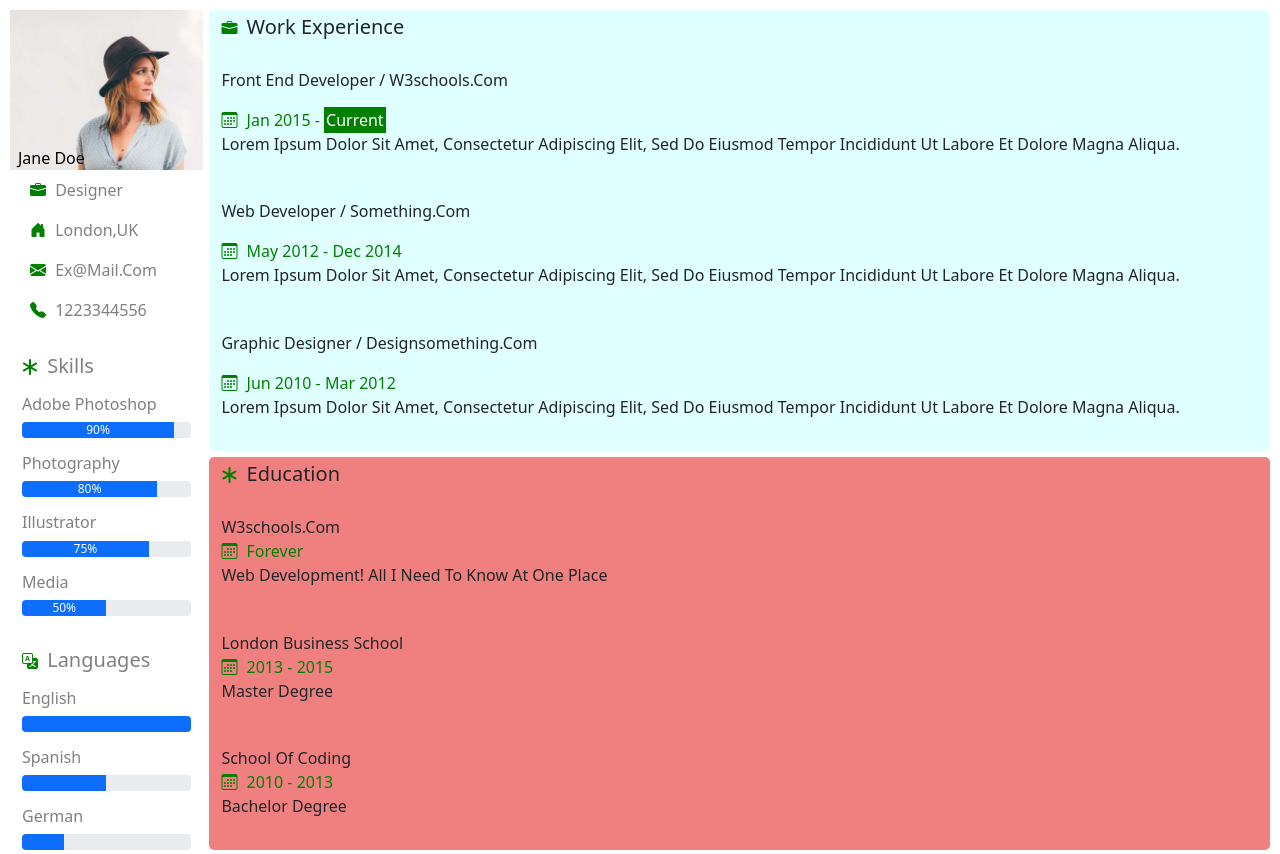
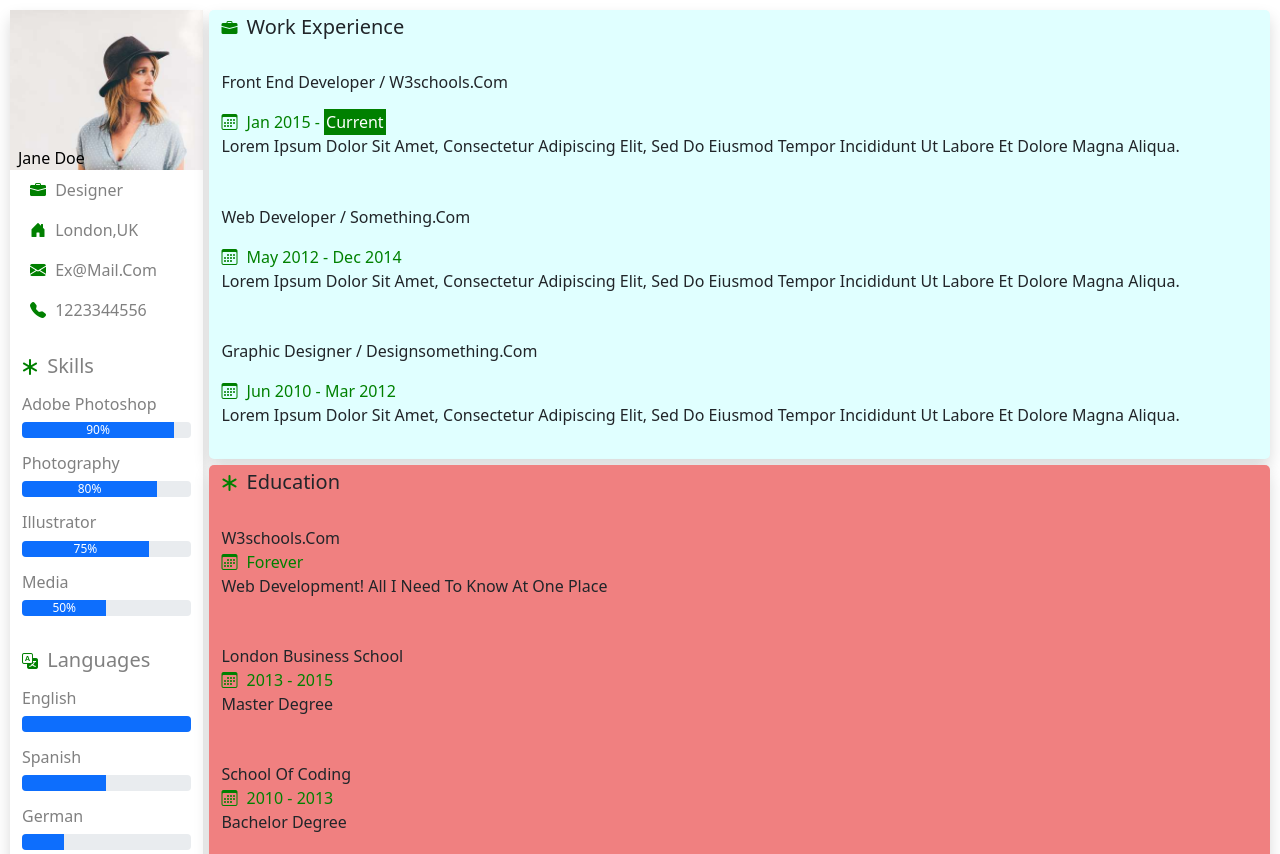
Before and after one commit to ayushmann01/task4, a plain HTML site: page index.html in a window 1280 px wide. Shown: the top 854 px of the page. Drawn offline with nearby package versions, Linux system fonts and the light colour scheme.

Commit message:
add shadow

```diff
--- a/index.html
+++ b/index.html
@@ -14,7 +14,7 @@
 <body>
 	<main>
 
-	<aside class="profile">
+	<aside class="profile shadow">
 	 	<div id="img-profile">
 	 		<!-- <img id="img-profile" src="./images/avatar_hat.jpg" alt="profile-img"> -->
 	 		<span>Jane Doe</span>
@@ -107,7 +107,7 @@
 				</div>
 	 		</div>
 
-	 		<div class="language">
+	 		<div class="language" style="margin-bottom: 1rem;">
 	 			<h6>german</h6>
 	 			<div class="progress">
 					<div class="progress-bar" role="progressbar" style="width: 25%;" aria-valuenow="25" aria-valuemin="0" aria-valuemax="100">
@@ -119,7 +119,7 @@
 
 	</aside>
 
-	<section class="work-experience container">
+	<section class="work-experience container shadow">
 		<div>
 	 		<i class="bi bi-briefcase-fill"></i>
 	 		<span class="h5">work experience</span>
@@ -151,7 +151,7 @@
 
 	</section>
 
-	<section class="education container">
+	<section class="education container shadow">
 		<div>
 	 		<i class="bi bi-asterisk"></i>
 	 		<span class="h5">education</span>
```
